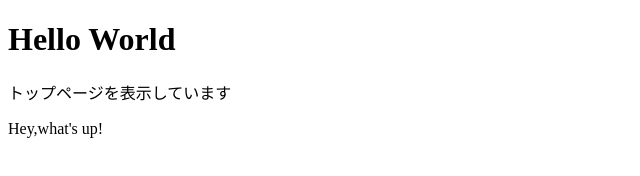
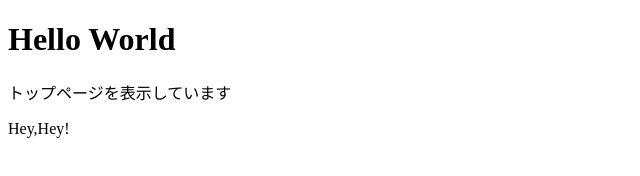
Before and after one commit to ryyyug/html-practice1, a website: page docs/index.html in a window 1280 px wide. Shown: the full height of the page, 0-640 px from the left. Drawn offline with Linux system fonts and the light colour scheme.

Commit message:
Update index.html

```diff
--- a/docs/index.html
+++ b/docs/index.html
@@ -9,6 +9,6 @@
 <body>
   <h1>Hello World</h1>
   <p>トップページを表示しています</p>
-  <p>Hey,what's up!</p>
+  <p>Hey,Hey!</p>
 </body>
 </html>
```
